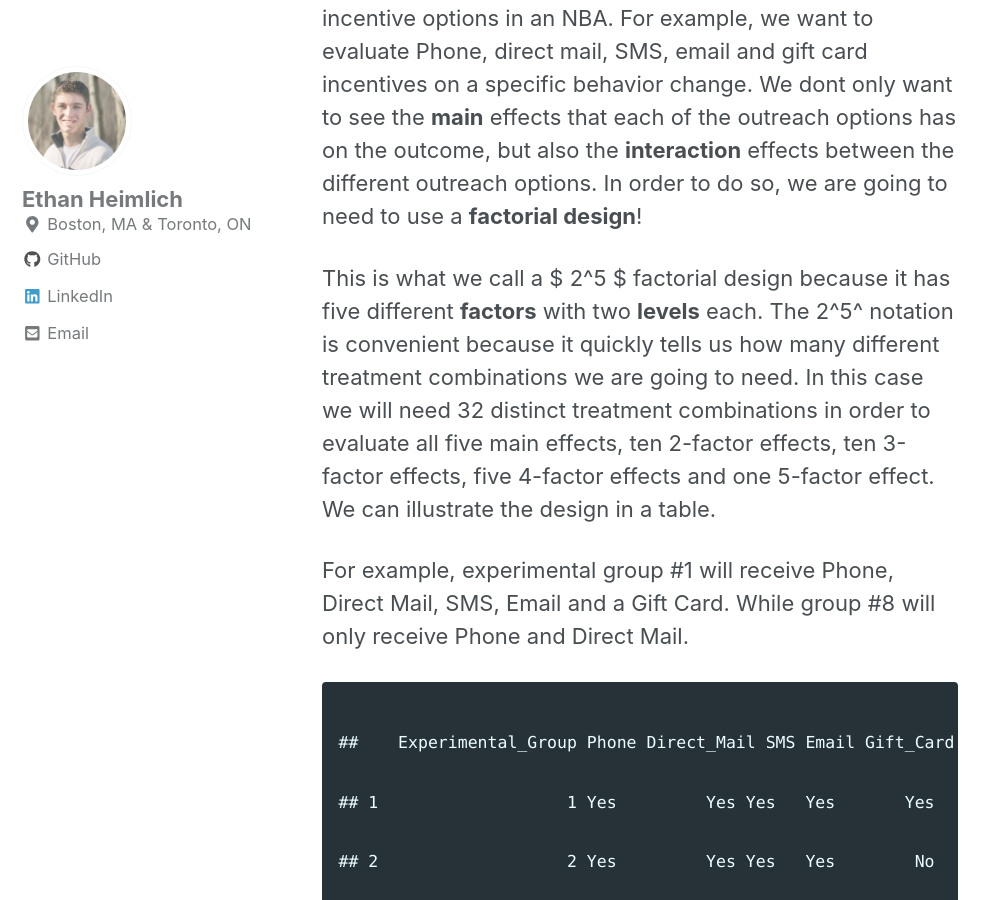
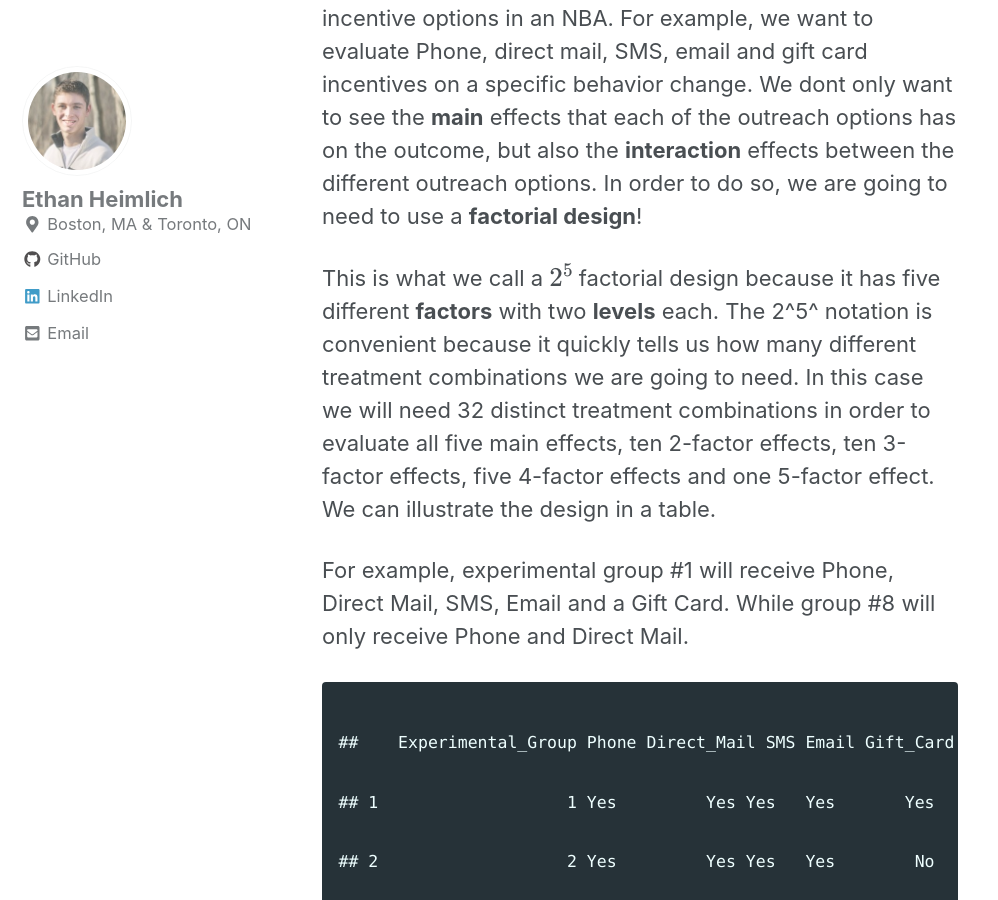
Before and after one commit to eheimlich/eheimlich.github.io, a Jekyll site: the page built from _posts/2019-08-03-factorial_design.md, in a window 1280 px wide and 900 px high, scrolled down 3032 px. Shown: the whole window, without its empty margins (0-998 px from the left). Built offline with Jekyll 4.4.1, drawn with Linux system fonts in a browser that asks for light colours; cached includes are drawn as plain includes; nearby versions of some CDN libraries; formulas are drawn with MathJax 3.

Commit message:
Changed math syntax 3

```diff
--- a/_posts/2019-08-03-factorial_design.md
+++ b/_posts/2019-08-03-factorial_design.md
@@ -72,7 +72,7 @@ Lets say we are trying to evaluate five different outreach and incentive options
 
 
 
-This is what we call a $ 2^5 $ factorial design because it has five different **factors** with two **levels** each. The 2^5^ notation is convenient because it quickly tells us how many different treatment combinations we are going to need. In this case we will need 32 distinct treatment combinations in order to evaluate all five main effects, ten 2-factor effects, ten 3-factor effects, five 4-factor effects and one 5-factor effect. We can illustrate the design in a table.
+This is what we call a $$ 2^5 $$ factorial design because it has five different **factors** with two **levels** each. The 2^5^ notation is convenient because it quickly tells us how many different treatment combinations we are going to need. In this case we will need 32 distinct treatment combinations in order to evaluate all five main effects, ten 2-factor effects, ten 3-factor effects, five 4-factor effects and one 5-factor effect. We can illustrate the design in a table.
 
 
 
```
